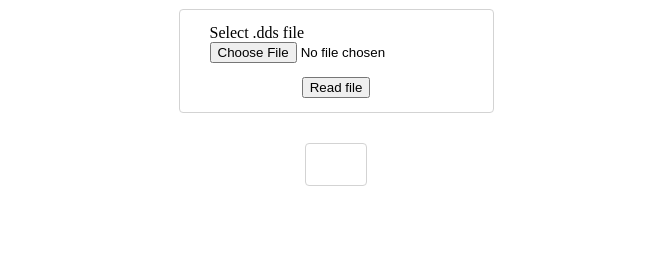
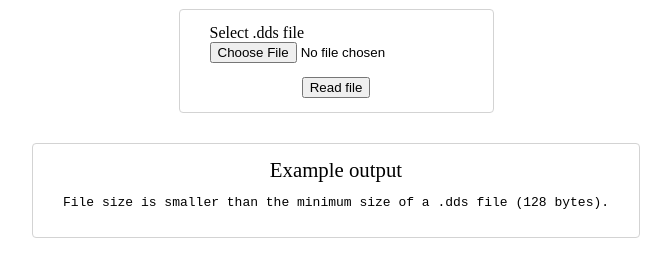
Before and after one commit to Alexander-Holm/dds-reader, a website with bundled scripts: page docs/index.html in a window 1280 px wide. Shown: the part 116-392 px from the top of the page, without its empty margins (304-975 px from the left). Built offline with nearby package versions, Linux system fonts and the light colour scheme; no server answers.

Commit message:
Testing Github Pages

```diff
--- a/docs/index.html
+++ b/docs/index.html
@@ -6,7 +6,7 @@
     <title>Document</title>
     <link rel="stylesheet" href="index.css">
     <script src="https://cdn.jsdelivr.net/gh/google/code-prettify@master/loader/run_prettify.js?autorun=false"></script>
-    <!-- <script type="module" src="printFile.js"></script> -->
+    <script type="module" src="printFile.js"></script>
     <script type="module" src="test.js"></script>
 </head>
 <body>
--- a/docs/printFile.js
+++ b/docs/printFile.js
@@ -1,4 +1,4 @@
-import readDDS from "/dist/index.js";
+import readDDS from "../dist/index.js";
 
 window.onload = async () => {
     const response = await fetch("./test.dds");
```
